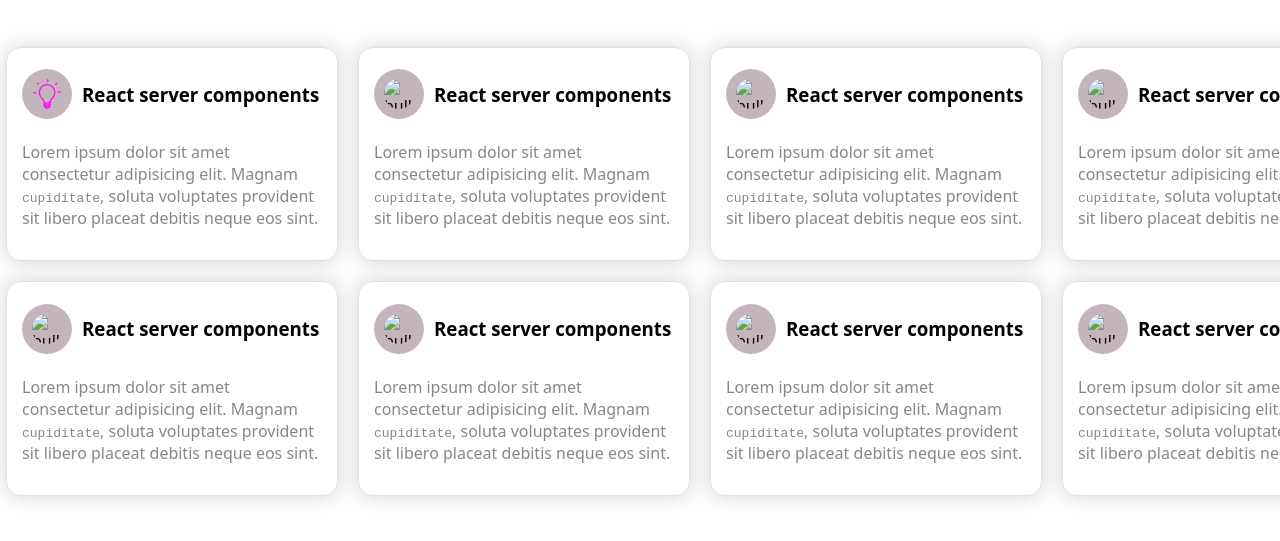
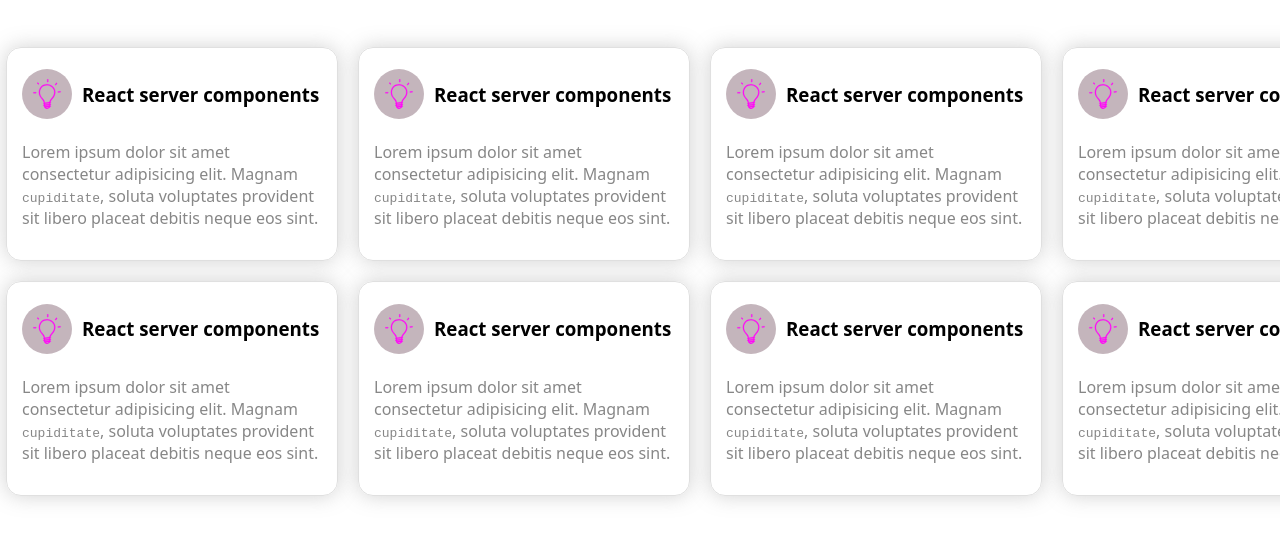
Before and after one commit to sarwar-hub/imran, a plain HTML site: page flex-cards-1.html in a window 1280 px wide. Shown: the part 217-758 px from the top of the page. Drawn offline with Linux system fonts and the light colour scheme; the site is published under a folder, as on GitHub Pages, so addresses that start at the root find nothing.

Commit message:
chnaged image path

```diff
--- a/flex-cards-1.html
+++ b/flex-cards-1.html
@@ -110,7 +110,7 @@
             <div class="card">
 
                 <div class="card-heading">
-                    <img class="card-icon" src="/images/bulb-light-svgrepo-com.svg" alt="bulb">
+                    <img class="card-icon" src="images/bulb-light-svgrepo-com.svg" alt="bulb">
                     <h3>React server components</h3>
                 </div>
                 <div>
@@ -127,7 +127,7 @@
             <div class="card">
 
                 <div class="card-heading">
-                    <img class="card-icon" src="/images/bulb-light-svgrepo-com.svg" alt="bulb">
+                    <img class="card-icon" src="images/bulb-light-svgrepo-com.svg" alt="bulb">
                     <h3>React server components</h3>
                 </div>
                 <div>
@@ -140,7 +140,7 @@
             <div class="card">
 
                 <div class="card-heading">
-                    <img class="card-icon" src="/images/bulb-light-svgrepo-com.svg" alt="bulb">
+                    <img class="card-icon" src="images/bulb-light-svgrepo-com.svg" alt="bulb">
                     <h3>React server components</h3>
                 </div>
                 <div>
@@ -153,7 +153,7 @@
             <div class="card">
 
                 <div class="card-heading">
-                    <img class="card-icon" src="/images/bulb-light-svgrepo-com.svg" alt="bulb">
+                    <img class="card-icon" src="images/bulb-light-svgrepo-com.svg" alt="bulb">
                     <h3>React server components</h3>
                 </div>
                 <div>
@@ -166,7 +166,7 @@
             <div class="card">
 
                 <div class="card-heading">
-                    <img class="card-icon" src="/images/bulb-light-svgrepo-com.svg" alt="bulb">
+                    <img class="card-icon" src="images/bulb-light-svgrepo-com.svg" alt="bulb">
                     <h3>React server components</h3>
                 </div>
                 <div>
@@ -179,7 +179,7 @@
             <div class="card">
 
                 <div class="card-heading">
-                    <img class="card-icon" src="/images/bulb-light-svgrepo-com.svg" alt="bulb">
+                    <img class="card-icon" src="images/bulb-light-svgrepo-com.svg" alt="bulb">
                     <h3>React server components</h3>
                 </div>
                 <div>
@@ -192,7 +192,7 @@
             <div class="card">
 
                 <div class="card-heading">
-                    <img class="card-icon" src="/images/bulb-light-svgrepo-com.svg" alt="bulb">
+                    <img class="card-icon" src="images/bulb-light-svgrepo-com.svg" alt="bulb">
                     <h3>React server components</h3>
                 </div>
                 <div>
```
